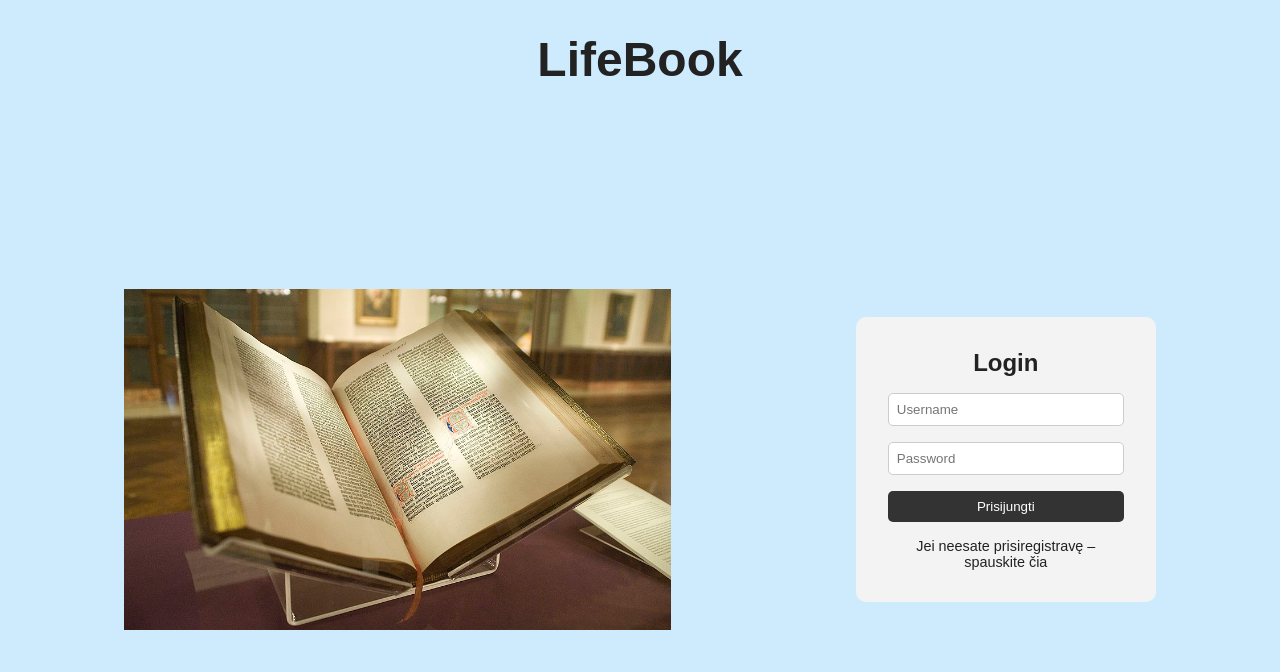
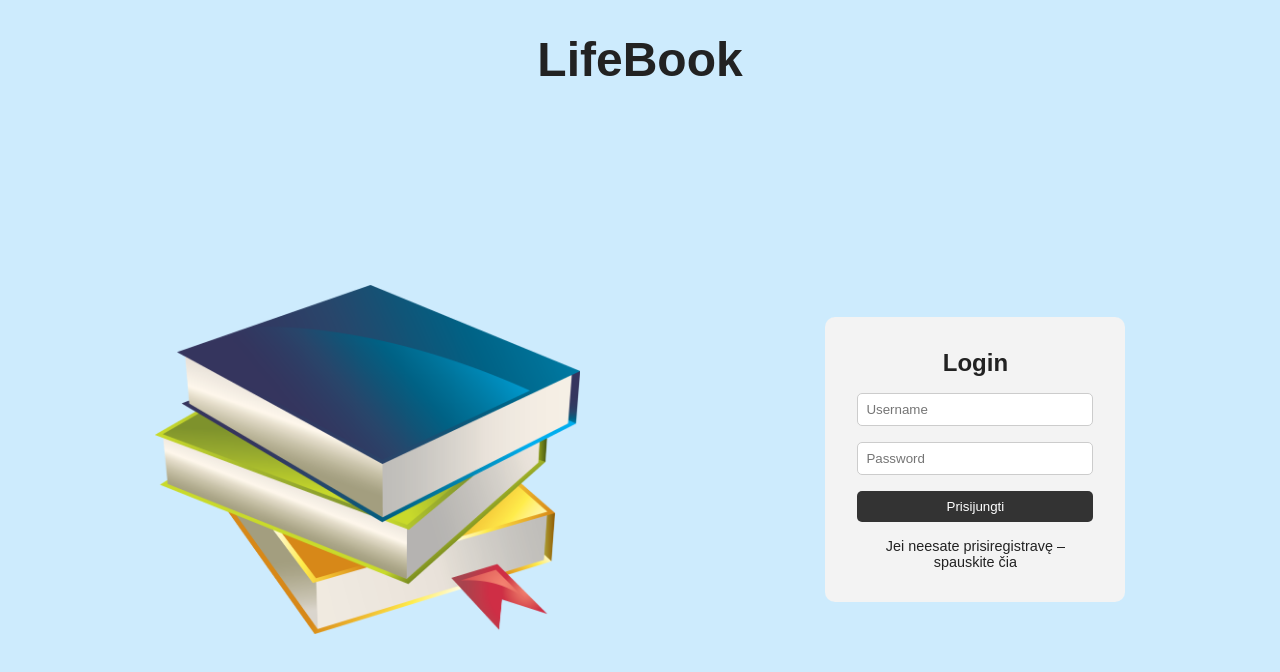
Before and after one commit to fAntomlt/baigiamasisdarbas, a React (Vite) app: page / in a window 1280 px wide. Shown: the top 672 px of the page. Built offline with nearby package versions, Linux system fonts and the light colour scheme.

Commit message:
Modified picture

```diff
--- a/src/pages/AuthPage.jsx
+++ b/src/pages/AuthPage.jsx
@@ -1,7 +1,7 @@
 import React from 'react';
 import styled from 'styled-components';
 import LoginForm from '../components/organisms/LoginForm';
-import bookImage from '../assets/book.jpg';
+import bookImage from '../assets/book.png';
 
 const Wrapper = styled.div`
   display: flex;
@@ -26,8 +26,7 @@ const Content = styled.div`
 `;
 
 const Image = styled.img`
-  width: 45%;
-  max-height: 500px;
+  width: 35%;
   object-fit: contain;
 `;
 
```
Also changed, not shown: src/assets/book.jpg (deleted), src/assets/book.png (added).
